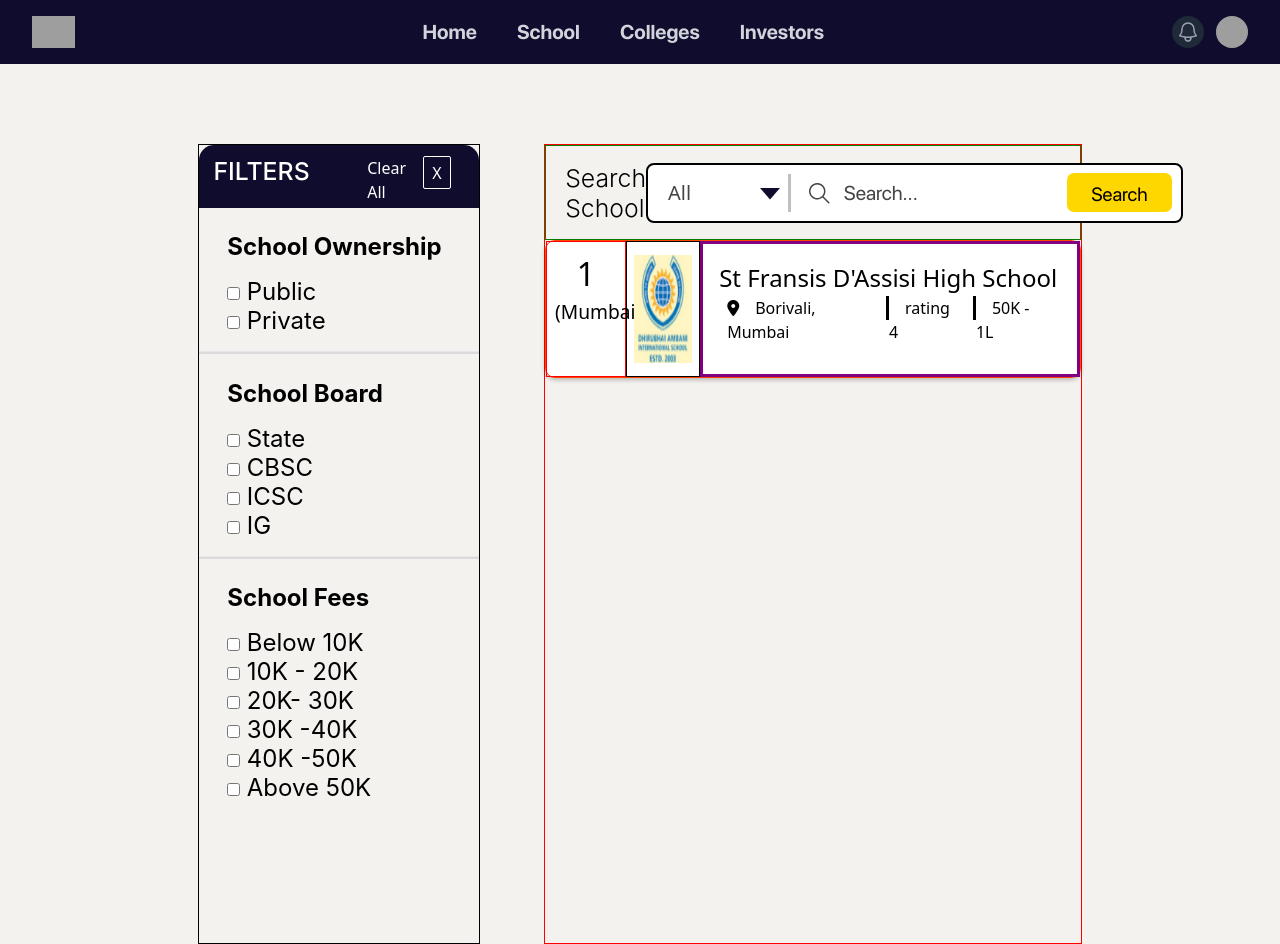
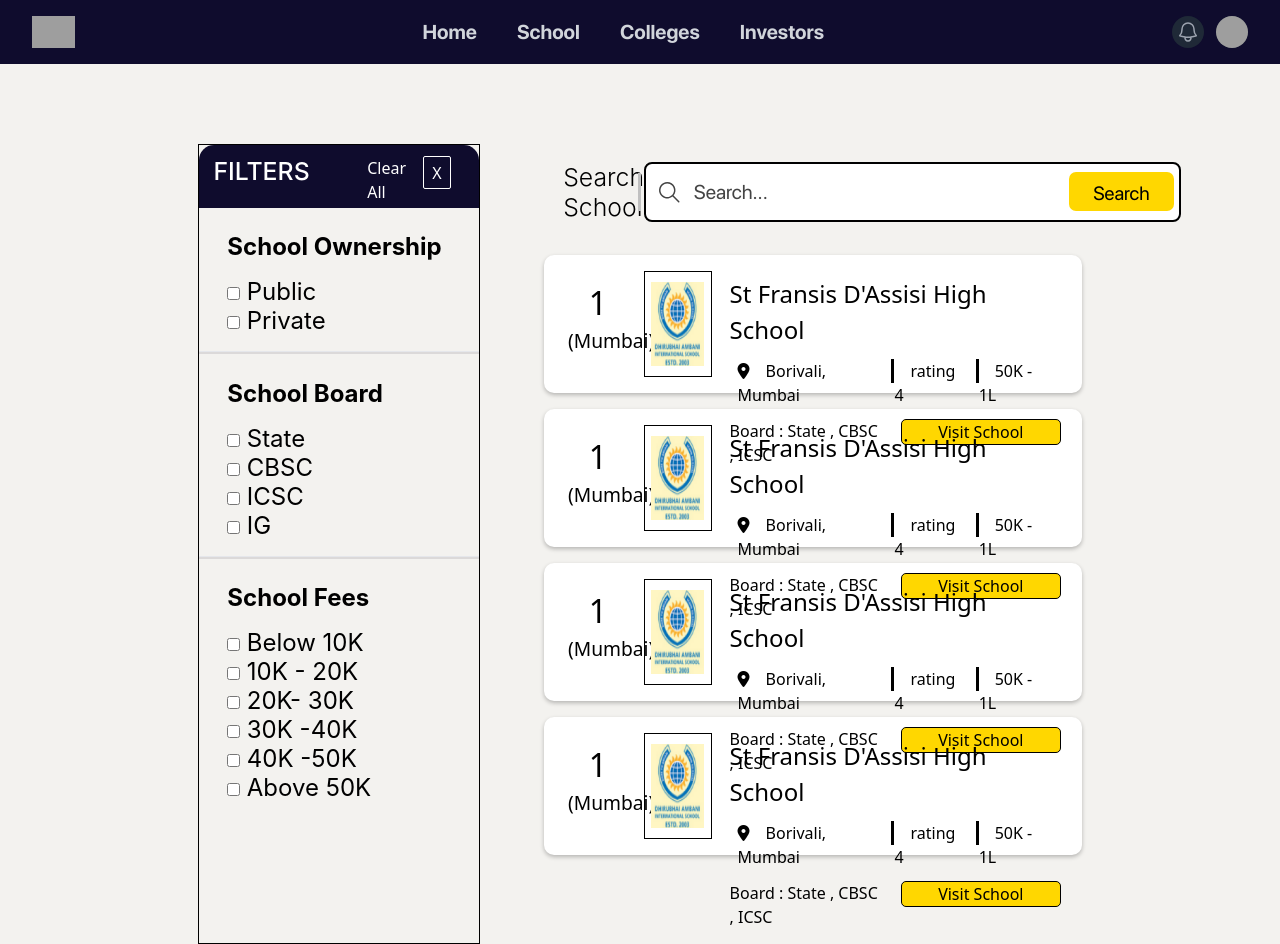
Before and after one commit to open-xyz/campus-finder, a React (Create React App) app: page /school in a window 1280 px wide. Built offline with nearby package versions, Linux system fonts and the light colour scheme; grey boxes are pictures that could not be loaded.

Commit message:
school page done some final changes remaining

```diff
--- a/src/Pages/School/School.css
+++ b/src/Pages/School/School.css
@@ -16,11 +16,11 @@
 .school-main {
   width: 42%;
   height: 100%;
-  border: 1px solid red;
+  /* border: 1px solid red; */
   margin-left: 4rem;
 }
 .school-search {
-  border: 1px solid green;
+  /* border: 1px solid green; */
   width: 100%;
   height: 5.9375rem;
   display: flex;
@@ -142,19 +142,20 @@ hr {
 .school-result {
   display: flex;
   width: 100%;
-  border: 1px solid orangered;
+  padding: 1rem;
+  margin-top: 1rem;
+  /* border: 1px solid orangered; */
   height: 8.625rem;
   border-radius: 0.625rem;
   background: #fff;
   box-shadow: 0px 2px 4px 0px rgba(0, 0, 0, 0.25);
 }
 .school-result__rank {
-  border: 1px solid red;
+  /* border: 1px solid red; */
   width: 15%;
   display: flex;
   flex-direction: column;
   padding: 0.5rem;
-  /* justify-content: center; */
 }
 .school-result__img {
   border: 1px solid black;
@@ -162,11 +163,13 @@ hr {
   display: flex;
   justify-content: center;
   align-items: center;
+  margin: 0rem 0.5rem;
 }
 .school-result__details {
-  border: 3px solid purple;
+  /* border: 3px solid purple; */
   width:100%;
-  padding: 1rem;
+  margin-left: 0.3rem;
+  padding: 0.3rem;
 }
 .rank__number{
   text-align: center;
@@ -186,6 +189,7 @@ hr {
 }
 .school-shortdetail{
   display: flex;
+  margin: 0.71rem 0rem;
   /* border: 1px solid black; */
 }
 .school-name{
@@ -209,3 +213,31 @@ hr {
 .school__fees span{
   margin: 0rem 1rem;
 }
+.school-board{
+  display: flex;
+  justify-content: space-between;
+}
+.visitschool{
+  margin-left: 1rem;
+}
+.visitschool button{
+  background-color: #ffd700;;
+  border: 1px solid black;
+  border-radius: 5px;
+  width: 10rem;
+}
+.src-button button{
+  position: relative;
+  left: 9rem;
+  background-color: #ffd700;
+  width: 6.5625rem;
+  height: 2.4375rem;
+  border-radius: 0.4375rem;
+  color: #000;
+  /* border: 1px solid red; */
+  font-family: SFProDispaly;
+  font-size: 1.2rem;
+  text-align: center;
+  font-weight: 300;
+  line-height: normal;
+}
--- a/src/Pages/School/School.js
+++ b/src/Pages/School/School.js
@@ -115,17 +115,6 @@ const School = () => {
             <h1>Search School</h1>
             <div className="hero__middle">
               <div className="search-bar-school">
-                <div className="custom-select">
-                  <select>
-                    <option value="">All</option>
-                    <option value="">Schools</option>
-                    <option value="">Colleges</option>
-                  </select>
-                  <span className="custom-background"></span>
-                  <span className="custom-arrow">
-                    <img src={Arrow} alt="arrow" />
-                  </span>
-                </div>
                 <div className="line"></div>
                 <img style={{ marginRight: "0.8rem" }} src={Search} alt="" />
                 <input
@@ -134,7 +123,8 @@ const School = () => {
                   name="phone"
                   placeholder="Search..."
                 />
-                <button>Search</button>
+                <div className="src-button"><button>Search</button></div>
+
               </div>
             </div>
           </div>
@@ -161,8 +151,108 @@ const School = () => {
           <span>50K - 1L</span>
           </div>
           </div>
+          <div className="school-board">
+          <h1>Board : State , CBSC , ICSC</h1>
+          <div className="visitschool">
+          <button type="button">Visit School</button>
           </div>
           </div>
+          </div>
+          </div>
+          <div className="school-result">
+          <div className="school-result__rank">
+          <div className="rank__number">1</div>
+          <div className="rank__city">(Mumbai)</div>
+          </div>
+          <div className="school-result__img">
+          <img src={schoollogo} alt="School logo" srcset="" />
+          </div>
+          <div className="school-result__details">
+          <div className="school-name"><span>St Fransis D'Assisi High School</span></div>
+          <div className="school-shortdetail">
+          <div className="shortdetal__location">
+          <i class="fa-solid fa-location-dot"></i><span>Borivali, Mumbai</span>
+          </div>
+          <div className="seprator"></div>
+          <div className="school__rating">
+          <span>rating 4</span>
+          </div>
+          <div className="seprator"></div>
+          <div className="school__fees">
+          <span>50K - 1L</span>
+          </div>
+          </div>
+          <div className="school-board">
+          <h1>Board : State , CBSC , ICSC</h1>
+          <div className="visitschool">
+          <button type="button">Visit School</button>
+          </div>
+          </div>
+          </div>
+          </div>
+          <div className="school-result">
+          <div className="school-result__rank">
+          <div className="rank__number">1</div>
+          <div className="rank__city">(Mumbai)</div>
+          </div>
+          <div className="school-result__img">
+          <img src={schoollogo} alt="School logo" srcset="" />
+          </div>
+          <div className="school-result__details">
+          <div className="school-name"><span>St Fransis D'Assisi High School</span></div>
+          <div className="school-shortdetail">
+          <div className="shortdetal__location">
+          <i class="fa-solid fa-location-dot"></i><span>Borivali, Mumbai</span>
+          </div>
+          <div className="seprator"></div>
+          <div className="school__rating">
+          <span>rating 4</span>
+          </div>
+          <div className="seprator"></div>
+          <div className="school__fees">
+          <span>50K - 1L</span>
+          </div>
+          </div>
+          <div className="school-board">
+          <h1>Board : State , CBSC , ICSC</h1>
+          <div className="visitschool">
+          <button type="button">Visit School</button>
+          </div>
+          </div>
+          </div>
+          </div>
+          <div className="school-result">
+          <div className="school-result__rank">
+          <div className="rank__number">1</div>
+          <div className="rank__city">(Mumbai)</div>
+          </div>
+          <div className="school-result__img">
+          <img src={schoollogo} alt="School logo" srcset="" />
+          </div>
+          <div className="school-result__details">
+          <div className="school-name"><span>St Fransis D'Assisi High School</span></div>
+          <div className="school-shortdetail">
+          <div className="shortdetal__location">
+          <i class="fa-solid fa-location-dot"></i><span>Borivali, Mumbai</span>
+          </div>
+          <div className="seprator"></div>
+          <div className="school__rating">
+          <span>rating 4</span>
+          </div>
+          <div className="seprator"></div>
+          <div className="school__fees">
+          <span>50K - 1L</span>
+          </div>
+          </div>
+          <div className="school-board">
+          <h1>Board : State , CBSC , ICSC</h1>
+          <div className="visitschool">
+          <button type="button">Visit School</button>
+          </div>
+          </div>
+          </div>
+          </div>
+
         </div>
       </div>
     </div>
```
